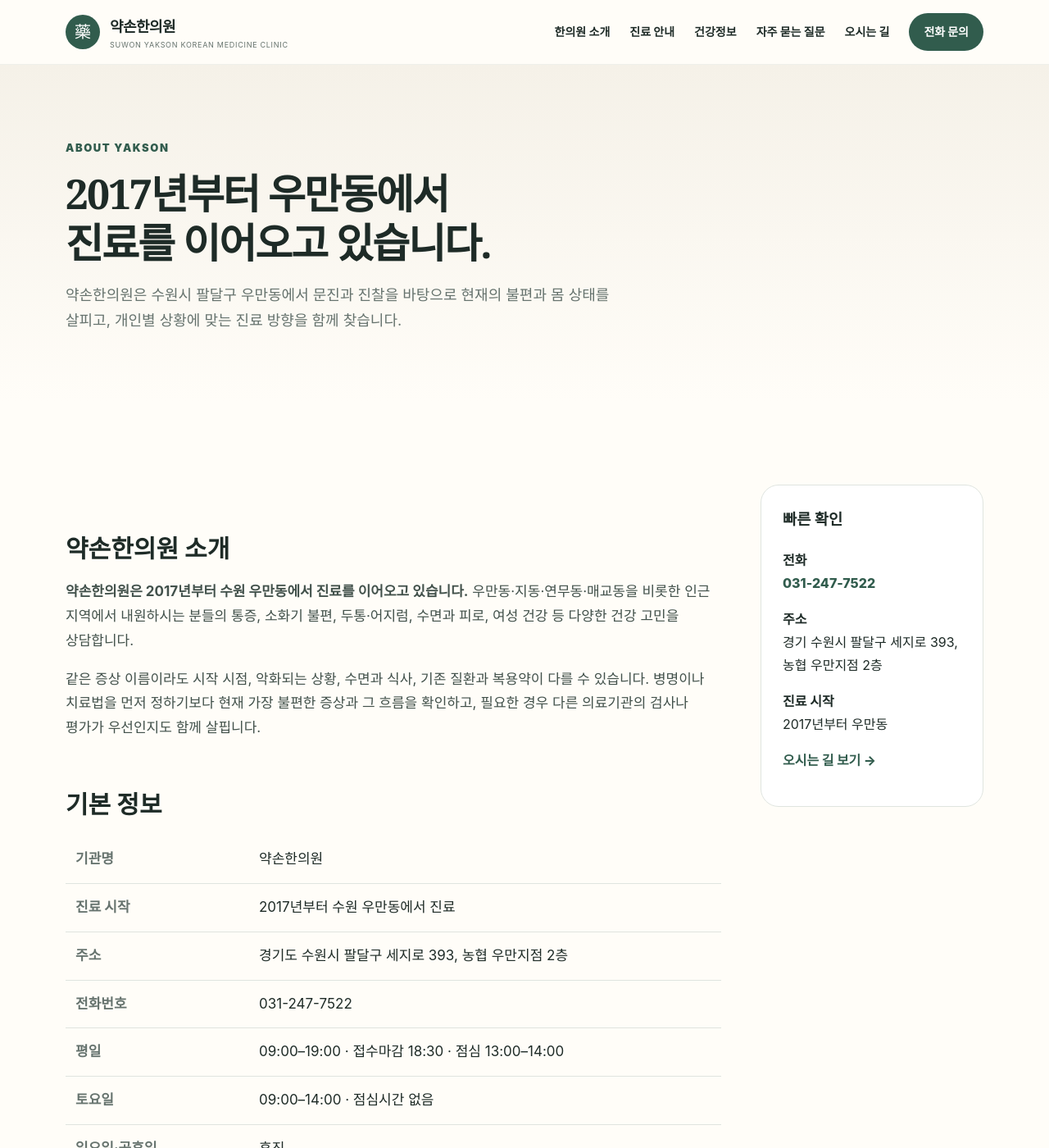
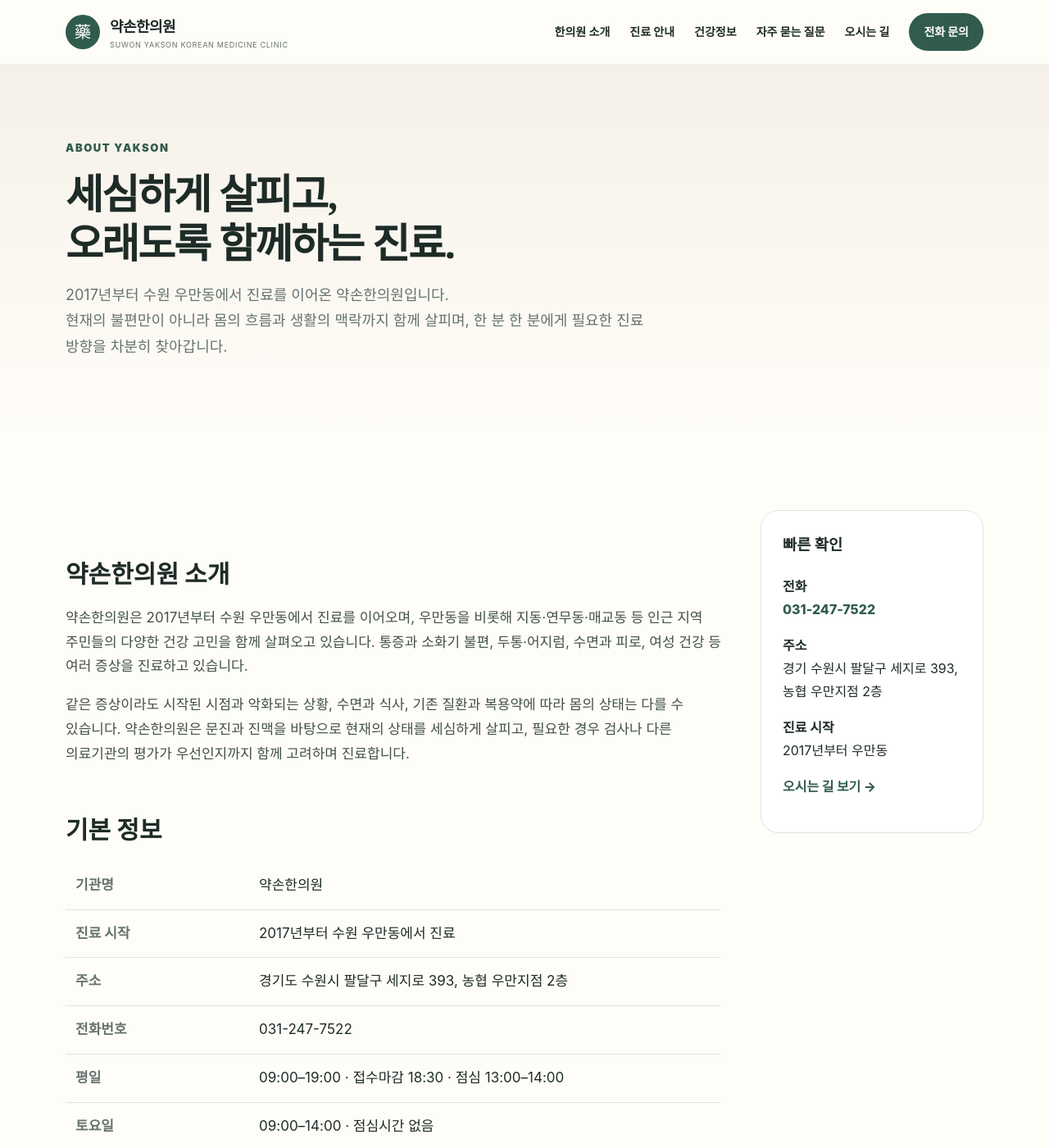
Before and after one commit to yaksonclinic/yakson-suwon-site, a Jekyll site: the page built from clinic.md, in a window 1280 px wide and 1400 px high. Shown: the whole window at 82% size. Built offline with Jekyll 4.4.1, drawn with Linux system fonts in a browser that asks for light colours.

Commit message:
Revise clinic introduction and service descriptions
Updated the introduction and description sections of the clinic page to provide clearer information about the clinic's services and approach.

```diff
--- a/clinic.md
+++ b/clinic.md
@@ -4,11 +4,20 @@
 title: "한의원 소개 | 수원 약손한의원"
 description: "2017년부터 수원 팔달구 우만동에서 진료를 이어온 약손한의원의 기본 정보, 진료시간과 진료 방향을 안내합니다."
 ---
-<section class="page-hero"><div class="container"><span class="eyebrow">ABOUT YAKSON</span><h1>2017년부터 우만동에서<br>진료를 이어오고 있습니다.</h1><p>약손한의원은 수원시 팔달구 우만동에서 문진과 진찰을 바탕으로 현재의 불편과 몸 상태를 살피고, 개인별 상황에 맞는 진료 방향을 함께 찾습니다.</p></div></section>
-<section class="section"><div class="container content-grid"><div class="prose">
-<h2>약손한의원 소개</h2>
-<p><strong>약손한의원은 2017년부터 수원 우만동에서 진료를 이어오고 있습니다.</strong> 우만동·지동·연무동·매교동을 비롯한 인근 지역에서 내원하시는 분들의 통증, 소화기 불편, 두통·어지럼, 수면과 피로, 여성 건강 등 다양한 건강 고민을 상담합니다.</p>
-<p>같은 증상 이름이라도 시작 시점, 악화되는 상황, 수면과 식사, 기존 질환과 복용약이 다를 수 있습니다. 병명이나 치료법을 먼저 정하기보다 현재 가장 불편한 증상과 그 흐름을 확인하고, 필요한 경우 다른 의료기관의 검사나 평가가 우선인지도 함께 살핍니다.</p>
+<section class="page-hero">
+  <div class="container">
+    <span class="eyebrow">ABOUT YAKSON</span>
+    <h1>세심하게 살피고,<br>오래도록 함께하는 진료.</h1>
+    <p>2017년부터 수원 우만동에서 진료를 이어온 약손한의원입니다.<br>현재의 불편만이 아니라 몸의 흐름과 생활의 맥락까지 함께 살피며, 한 분 한 분에게 필요한 진료 방향을 차분히 찾아갑니다.</p>
+  </div>
+</section>
+
+<section class="section">
+  <div class="container content-grid">
+    <div class="prose">
+      <h2>약손한의원 소개</h2>
+      <p>약손한의원은 2017년부터 수원 우만동에서 진료를 이어오며, 우만동을 비롯해 지동·연무동·매교동 등 인근 지역 주민들의 다양한 건강 고민을 함께 살펴오고 있습니다. 통증과 소화기 불편, 두통·어지럼, 수면과 피로, 여성 건강 등 여러 증상을 진료하고 있습니다.</p>
+      <p>같은 증상이라도 시작된 시점과 악화되는 상황, 수면과 식사, 기존 질환과 복용약에 따라 몸의 상태는 다를 수 있습니다. 약손한의원은 문진과 진맥을 바탕으로 현재의 상태를 세심하게 살피고, 필요한 경우 검사나 다른 의료기관의 평가가 우선인지까지 함께 고려하며 진료합니다.</p>
 <h2>기본 정보</h2>
 <div class="table-wrap"><table class="info-table"><tbody>
 <tr><th>기관명</th><td>약손한의원</td></tr>
```
